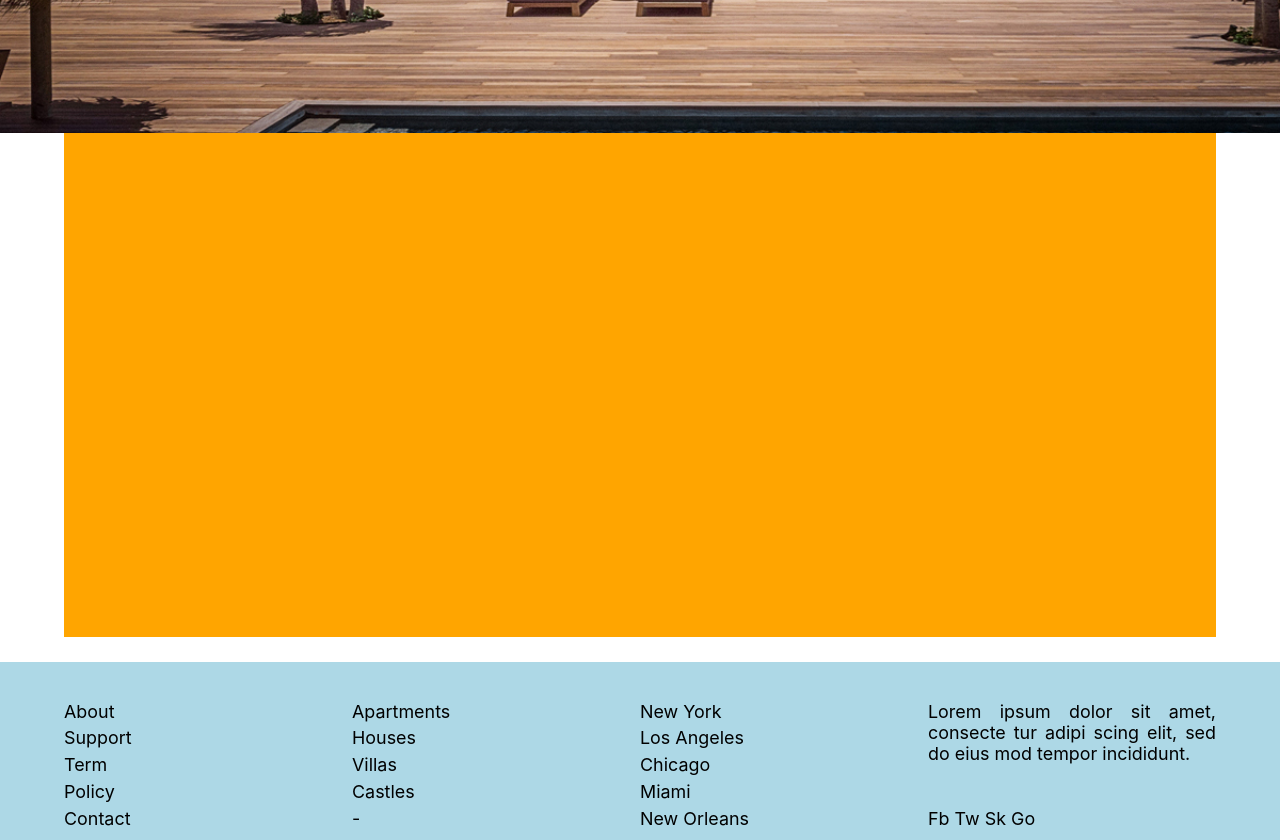
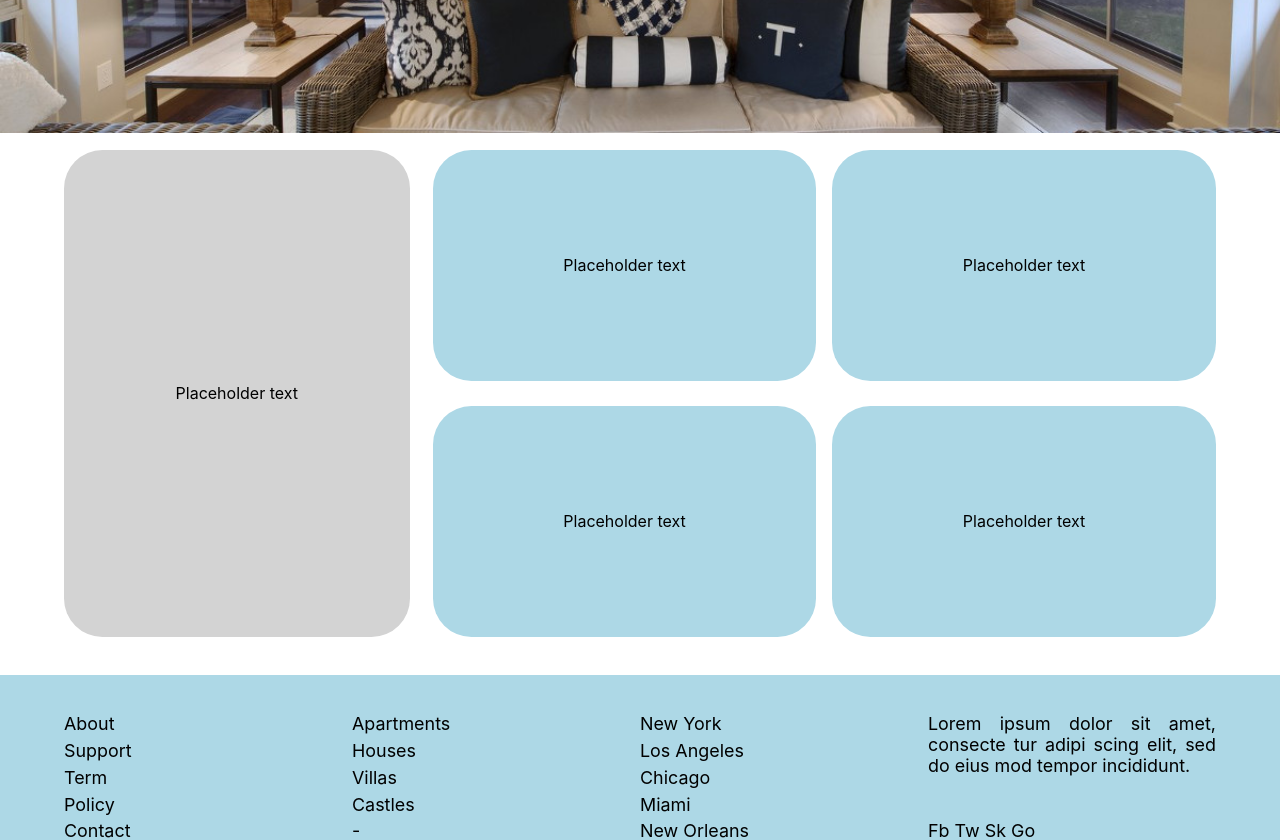
Before and after one commit to aliravn/bootcamp-WCR08-real-estate-react, a React (Create React App) app: page /buy in a window 1280 px wide. Shown: the part 560-1400 px from the top of the page. Built offline with nearby package versions, Linux system fonts and the light colour scheme.

Commit message:
add layout template to BuyPage

```diff
--- a/src/components/ExtraPage4.js
+++ b/src/components/ExtraPage4.js
@@ -8,7 +8,7 @@ class SellPage extends Component {
 
 		return (
 			<div id="sell-page-container">
-				<Header image={require("../img/header_castle.png")} />
+				<Header image={require("../img/header_forsale.jpg")} />
 				<div className="sell-page-content">
 				</div>
 			</div>
--- a/src/components/ExtraPage5.css
+++ b/src/components/ExtraPage5.css
@@ -1,7 +1,46 @@
 .buy-page-content {
 	width: 90%;
+	margin: 0 auto;
+	border-radius: 3vw;
+	display: flex;
+	align-items: center;
+}
+
+.big-slide {
+	width: 30%;
+	height: 38vw;
+	background: lightgrey;
+	border-radius: 3vw;
+	margin-right: 2%;
+}
+
+.big-slide > p {
+	margin: 0;
+	text-align: center;
+	margin-top: 19vw;
+	transform: translateY(-50%);
+}
+
+.small-slide-container {
+	width: 68%;
 	height: 40vw;
-	margin: 0 auto;
-	margin-top: -1vw;
-	background-color: orange;
+	border-radius: 3vw;
+	display: flex;
+	flex-wrap: wrap;
+	justify-content: space-between;
+	align-items: center;
 }
+
+.small-slide {
+	width: 49%;
+	height: 18vw;
+	background: lightblue;
+	border-radius: 3vw;
+}
+
+.small-slide > p {
+	margin: 0;
+	text-align: center;
+	margin-top: 9vw;
+	transform: translateY(-50%);
+}
--- a/src/components/ExtraPage5.js
+++ b/src/components/ExtraPage5.js
@@ -8,8 +8,25 @@ class BuyPage extends Component {
 
 		return (
 			<div id="buy-page-container">
-				<Header image={require("../img/header_villa.jpg")} />
+				<Header image={require("../img/header_flat.jpg")} />
 				<div className="buy-page-content">
+					<div class="big-slide">
+						<p>Placeholder text</p>
+					</div>
+					<div class="small-slide-container">
+						<div class="small-slide">
+							<p>Placeholder text</p>
+						</div>
+						<div class="small-slide">
+							<p>Placeholder text</p>
+						</div>
+						<div class="small-slide">
+							<p>Placeholder text</p>
+						</div>
+						<div class="small-slide">
+							<p>Placeholder text</p>
+						</div>
+					</div>
 				</div>
 			</div>
 		);
--- a/src/components/LoginPage.js
+++ b/src/components/LoginPage.js
@@ -9,7 +9,7 @@ class LoginPage extends Component {
 
 		return (
 			<div id="login-page-container">
-				<Header image={require("../img/header_flat.jpg")} />
+				<Header image={require("../img/header_key.jpg")} />
 				<div className="login-page-content">
 					<LoginForm />
 				</div>
--- a/src/components/Navigation.js
+++ b/src/components/Navigation.js
@@ -10,7 +10,6 @@ class Navigation extends Component {
 			<nav>
 				<NavLink to="/" exact activeClassName="active" className="nav-link nav-link-text nav-logo">CF-RealEstate</NavLink>
 				<NavLink to="/buy" exact activeClassName="active" className="nav-link nav-link-text">Buy</NavLink>
-				<NavLink to="/rent" exact activeClassName="active" className="nav-link nav-link-text">Rent</NavLink>
 				<NavLink to="/sell" exact activeClassName="active" className="nav-link nav-link-text">Sell</NavLink>
 				<NavLink to="/about" exact activeClassName="active" className="nav-link nav-link-text">About</NavLink>
 				<NavLink to="/contact" exact activeClassName="active" className="nav-link nav-link-text">Contact</NavLink>
```
Also changed, not shown: src/img/header_forsale.jpg (added), src/img/header_key.jpg (added).
